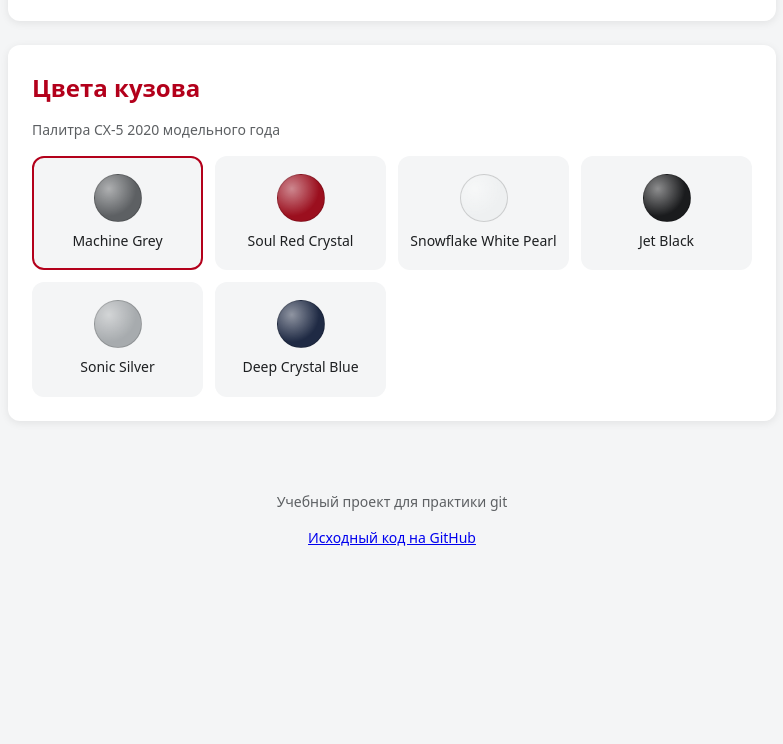
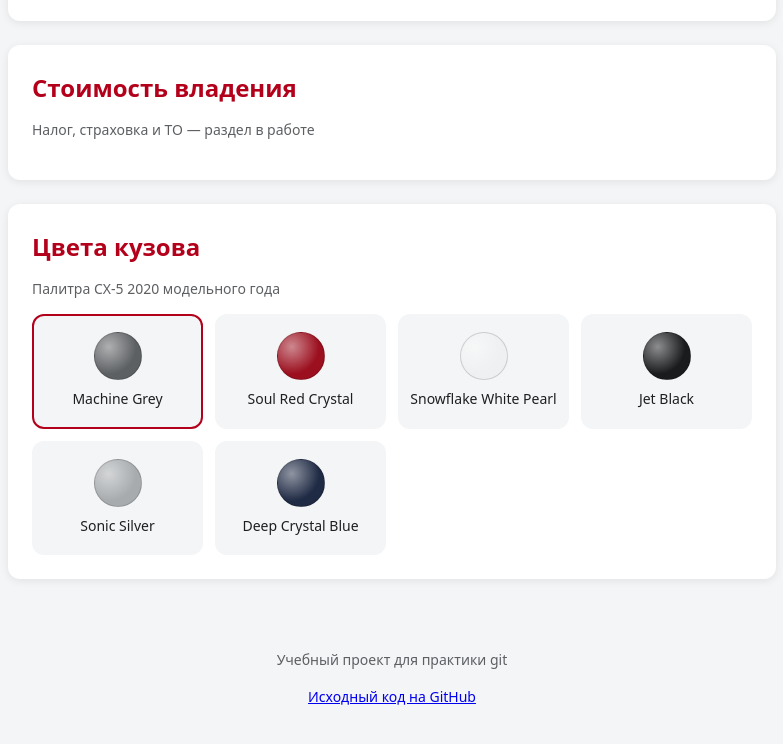
Before and after one commit to jenlvov/mazda-cx5, a plain HTML site: page index.html in a window 1280 px wide. Shown: the part 1136-1880 px from the top of the page, without its empty margins (248-1031 px from the left). Before the commit the page ends 1723 px from the top, so only its background shows below. Drawn offline with Linux system fonts and the light colour scheme.

Commit message:
Add ownership cost placeholder

```diff
--- a/index.html
+++ b/index.html
@@ -47,6 +47,11 @@
     </section>
 
     <section class="card">
+      <h2>Стоимость владения</h2>
+      <p class="card__note">Налог, страховка и ТО — раздел в работе</p>
+    </section>
+
+    <section class="card">
       <h2>Цвета кузова</h2>
       <p class="card__note">Палитра CX-5 2020 модельного года</p>
       <ul class="gallery">
```
